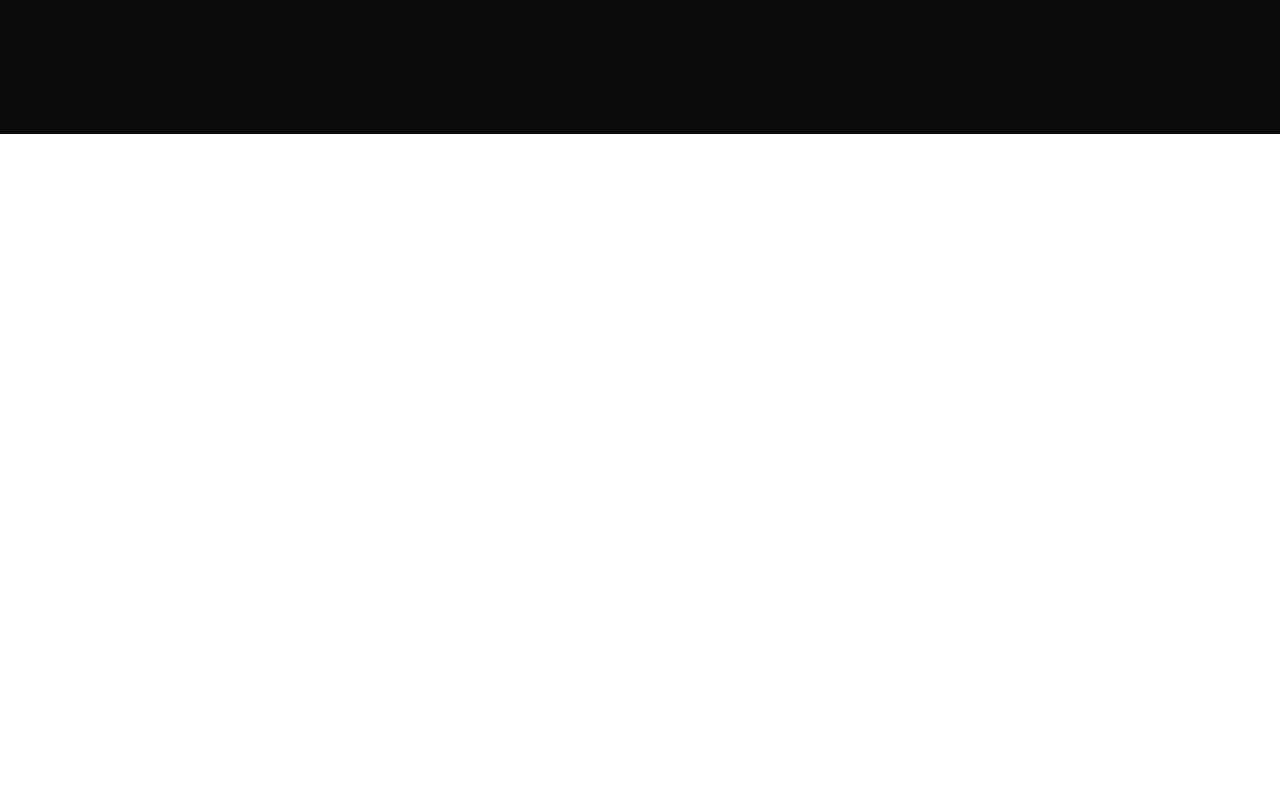
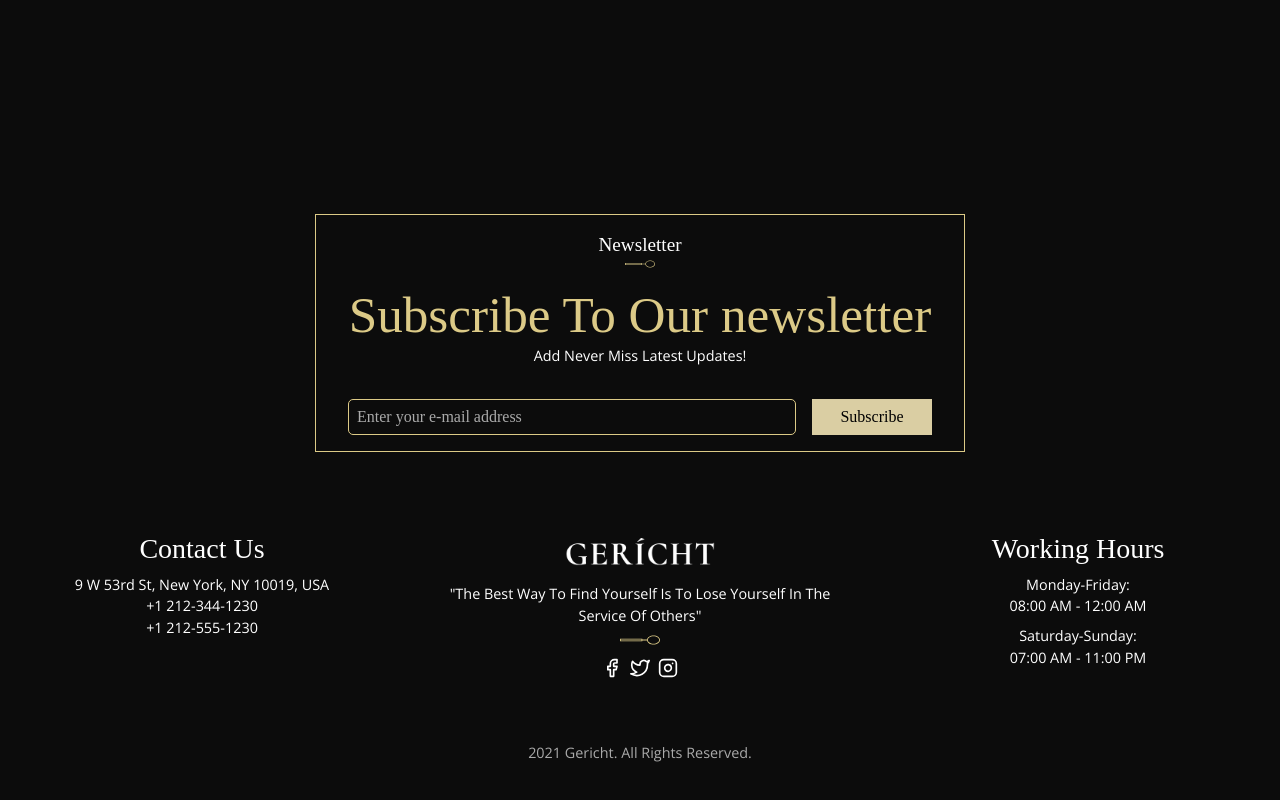
Before and after one commit to Sara-pyon/Gericht, a React (Vite) app: page / in a window 1280 px wide. Shown: the part 6009-6809 px from the top of the page. Before the commit the page ends 6143 px from the top, so only its background shows below. Built offline with nearby package versions, Linux system fonts and the light colour scheme; a web font is replaced by a local one.

Commit message:
build a footer

```diff
--- a/src/App.tsx
+++ b/src/App.tsx
@@ -1,6 +1,7 @@
 import About from "./components/About/About"
 import Chef from "./components/Chef/Chef"
 import Contact from "./components/Contact/Contact"
+import Footer from "./components/Footer/Footer"
 import Gallery from "./components/Gallery/Gallery"
 import Header from "./components/header/Header"
 import Intro from "./components/Intro/Intro"
@@ -21,6 +22,7 @@ function App() {
     <Laurels />
     <Gallery />
     <Contact />
+    <Footer />
     </>
   )
 }
--- a/src/components/About/About.tsx
+++ b/src/components/About/About.tsx
@@ -9,7 +9,7 @@ const About = () => {
     const des2 = 'Lorem Ipsum Dolor Sit Amet, Consectetur Adipiscing Elit. Quis Pharetra Adipiscing Ultrices Vulputate Posuere Tristique. In Sed Odio Nec Aliquet Eu Proin Mauris Et.'
 
   return (
-    <div className="about section">
+    <div className="about section" id='About'>
         <div className="about__section container">
             <div className="about-grid">
                 <AboutDefinition title={title1} description={des1}
--- /dev/null
+++ b/src/components/Footer/Footer.css
@@ -0,0 +1,99 @@
+.footer__container{
+    display: flex;
+    flex-direction: column;
+    row-gap: 4rem;
+    text-align: center;
+    color: var(--color-white);
+}
+.subscribe{
+    border: 1px solid var(--color-golden);
+    text-align: center;
+    padding: 1rem;
+    max-width: 650px;
+    margin-inline: auto;
+}
+.subscribe > .title-w-spoon{
+    text-align: center;
+    padding: 0;
+}
+.subscribe > .title-w-spoon > img{
+    position: initial;
+    transform: translateY(-10px);
+}
+.subscribe > p{
+    color: var(--color-white);
+}
+.subscribe__input-group{
+    margin-top: 2rem;
+    display: flex;
+    padding-inline: 1rem;
+    column-gap: 1rem;
+}
+.subscribe__input{
+    flex: 1;
+    background: transparent;
+    border: 1px solid var(--color-golden);
+    border-radius: 5px;
+    outline: none;
+    color: var(--color-grey);
+    font-family: var(--font-base);
+    padding-inline: 0.5rem;
+}
+.subscribe__input::placeholder{
+    color: var(--color-grey);
+}
+.footer__group{
+    display: grid;
+    grid-template-columns: 300px 1fr 300px;
+    column-gap: 0.5rem;
+    padding-top: 1rem;
+}
+.footer__logo{
+    max-width: 400px;
+    justify-self: center;
+}
+.footer__group-heading{
+    font-family: var(--font-base);
+}
+.footer__logo-name{
+    width: 150px;
+    padding-bottom: 0.5rem;
+}
+.footer__hours, .footer__contact{
+    display: flex;
+    flex-direction: column;
+    row-gap: 0.5rem;
+
+}
+.footer__social{
+    display: flex;
+    flex-direction: row;
+    column-gap: 0.5rem;
+    justify-content: center;
+    padding-top: 0.5rem;
+}
+.footer__copy{
+    color: var(--color-grey);
+}
+
+@media screen and (max-width: 1000px) {
+    .footer__group{
+        grid-template-columns: repeat(2, 1fr);
+        grid-template-rows: repeat(2, 1fr);
+        row-gap: 3rem;
+    }
+    .footer__logo{
+        grid-column: 1/3;
+        grid-row: 2/3;
+    }
+}
+@media screen and (max-width: 540px){
+    .footer__group{
+        display: flex;
+        flex-direction: column;
+        align-items: center;
+    }
+    .footer__logo{
+        order: 1;
+    }
+}
--- /dev/null
+++ b/src/components/Footer/Footer.tsx
@@ -0,0 +1,52 @@
+import './Footer.css'
+import Subscribe from './Subscribe'
+import { images } from '../../constants'
+import { FiFacebook, FiTwitter, FiInstagram } from "react-icons/fi";
+
+const Footer = () => {
+  return (
+    <div className="footer section">
+        <div className="container footer__container">
+            <div className="footer__subscribe">
+                <Subscribe />
+            </div>
+            <div className="footer__group">
+                <div className="footer__contact">
+                    <h3 className="footer__group-heading">Contact Us</h3>
+                    <div>
+                        <p>9 W 53rd St, New York, NY 10019, USA</p>
+                        <p>+1 212-344-1230</p>
+                        <p>+1 212-555-1230</p>
+                    </div>
+                </div>
+                <div className="footer__logo">
+                    <img src={images.gericht} alt="logo" className='footer__logo-name'/>
+                    <p>"The Best Way To Find Yourself Is To Lose Yourself In The Service Of Others"</p>
+                    <img src={images.spoon} alt="spoon" />
+                    <div className="footer__social">
+                        <FiFacebook color='white' cursor='pointer' fontSize={20} />
+                        <FiTwitter color='white' cursor='pointer' fontSize={20}/>
+                        <FiInstagram color='white' cursor='pointer' fontSize={20}/>
+                    </div>
+                </div>
+                <div className="footer__hours">
+                    <h3 className="footer__group-heading">Working Hours</h3>
+                    <div>
+                        <p>Monday-Friday:</p>
+                        <p>08:00 AM - 12:00 AM</p>
+                    </div>
+                    <div>
+                        <p>Saturday-Sunday:</p>
+                        <p>07:00 AM - 11:00 PM</p>
+                    </div>
+                </div>
+            </div>
+            <div className="footer__copy">
+                <p>2021 Gericht. All Rights Reserved.</p>
+            </div>
+        </div>
+    </div>
+  )
+}
+
+export default Footer
--- /dev/null
+++ b/src/components/Footer/Subscribe.tsx
@@ -0,0 +1,21 @@
+import TitleWSpoon from '../TitleWSpoon'
+import './Footer.css'
+
+const Subscribe = () => {
+  return (
+    <div className="subscribe">
+        <TitleWSpoon title='Newsletter' />
+        <h2 className="section-heading">Subscribe To Our newsletter</h2>
+        <p>Add Never Miss Latest Updates!</p>
+        <form >
+            <div className="subscribe__input-group">
+                <input type="text" placeholder='Enter your e-mail address'
+                        className='subscribe__input'/>
+                <button className="btn-golden">Subscribe</button>
+            </div>
+        </form>
+    </div>
+  )
+}
+
+export default Subscribe
--- a/src/components/NavBar/NavBar.css
+++ b/src/components/NavBar/NavBar.css
@@ -58,6 +58,7 @@
         flex-direction: column;
         row-gap: 1rem;
         font-size: 1.2rem;
+        z-index: 100;
     }
     .nav__item{
         font-family: var(--font-base);
```
